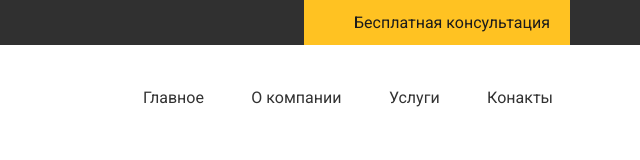
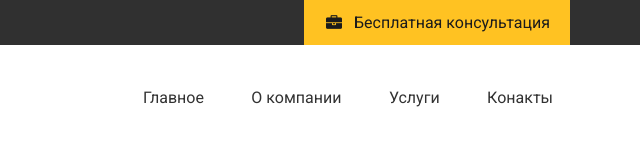
Before and after one commit to rudbar/law-copany-markup, a plain HTML site: page index.html in a window 1280 px wide. Shown: the full height of the page, 640-1280 px from the left. Drawn offline with Linux system fonts and the light colour scheme; files whose address does not match are found by name.

Commit message:
Add files via upload

```diff
--- a/css/style.css
+++ b/css/style.css
@@ -36,6 +36,14 @@ body {
     background-color: #303030;
 }
 
+.header__btn:before {
+    content: "\f0b1";
+    font-family: 'icomoon';
+    position: absolute;
+    left: 22px;
+    color: #1b1b1b;
+}
+
 .header__btn {
     float: right;
     line-height: 36px;
@@ -44,6 +52,7 @@ body {
     background-color: #ffc222;
     padding: 5px 20px 4px 50px;
     font-size: 16px;
+    position: relative;
 }
 
 .header__contacts:after {
```
